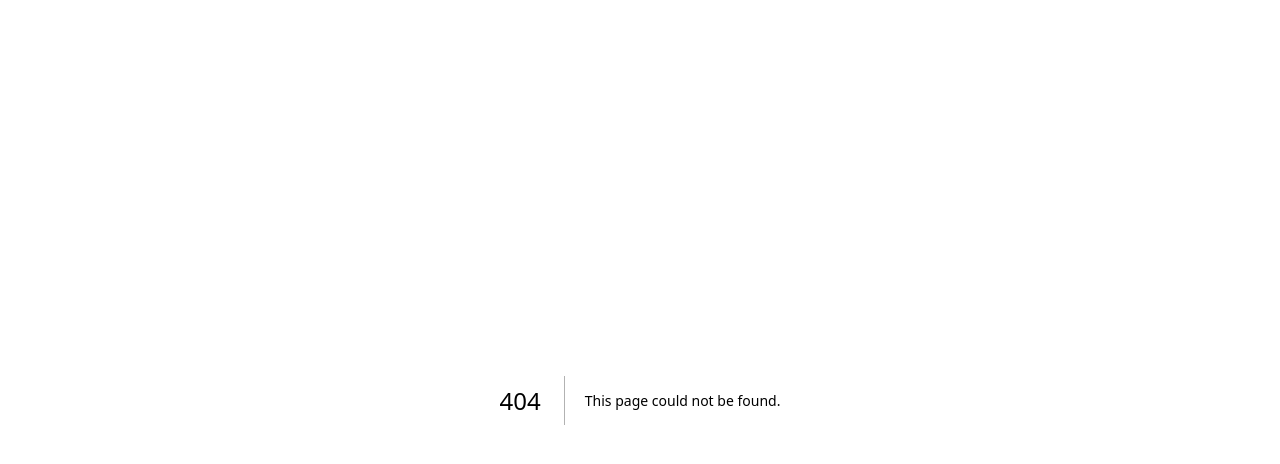
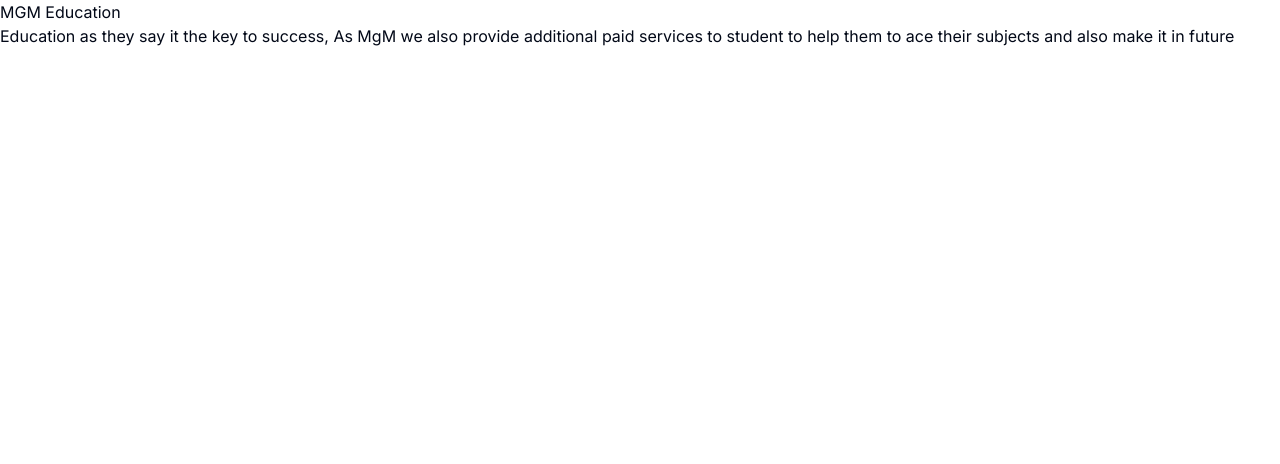
Before and after one commit to MukelaniGumaMashoba/mgm-group, a Next.js app: page /education in a window 1280 px wide. Before the commit this address had no page. Shown: the top 464 px of the page. Built offline with nearby package versions, Linux system fonts and the light colour scheme.

Commit message:
Added new folders for education,team,project page

```diff
--- /dev/null
+++ b/src/app/education/page.tsx
@@ -0,0 +1,14 @@
+import React from 'react'
+
+export default function education() {
+  return (
+    <div>
+      <h2>MGM Education</h2>
+      <div>
+        <p>Education as they say it the key to success, As MgM we also provide additional paid services to student to help them to ace their subjects
+          and also make it in future
+        </p>
+      </div>
+    </div>
+  )
+}
--- /dev/null
+++ b/src/app/projects/page.tsx
@@ -0,0 +1,7 @@
+import React from 'react'
+
+export default function page() {
+  return (
+    <div>Projects</div>
+  )
+}
--- /dev/null
+++ b/src/app/team/page.tsx
@@ -0,0 +1,7 @@
+import React from 'react'
+
+export default function page() {
+  return (
+    <div>page</div>
+  )
+}
```
